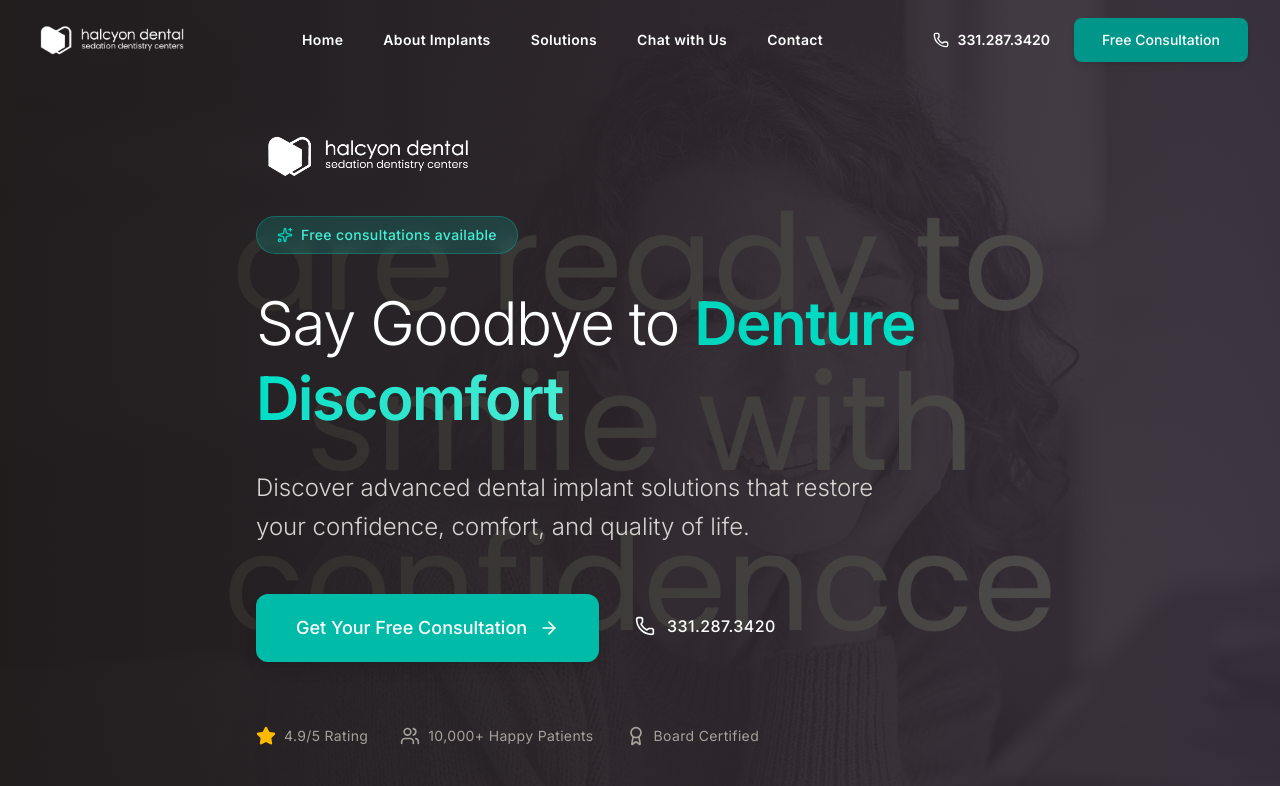
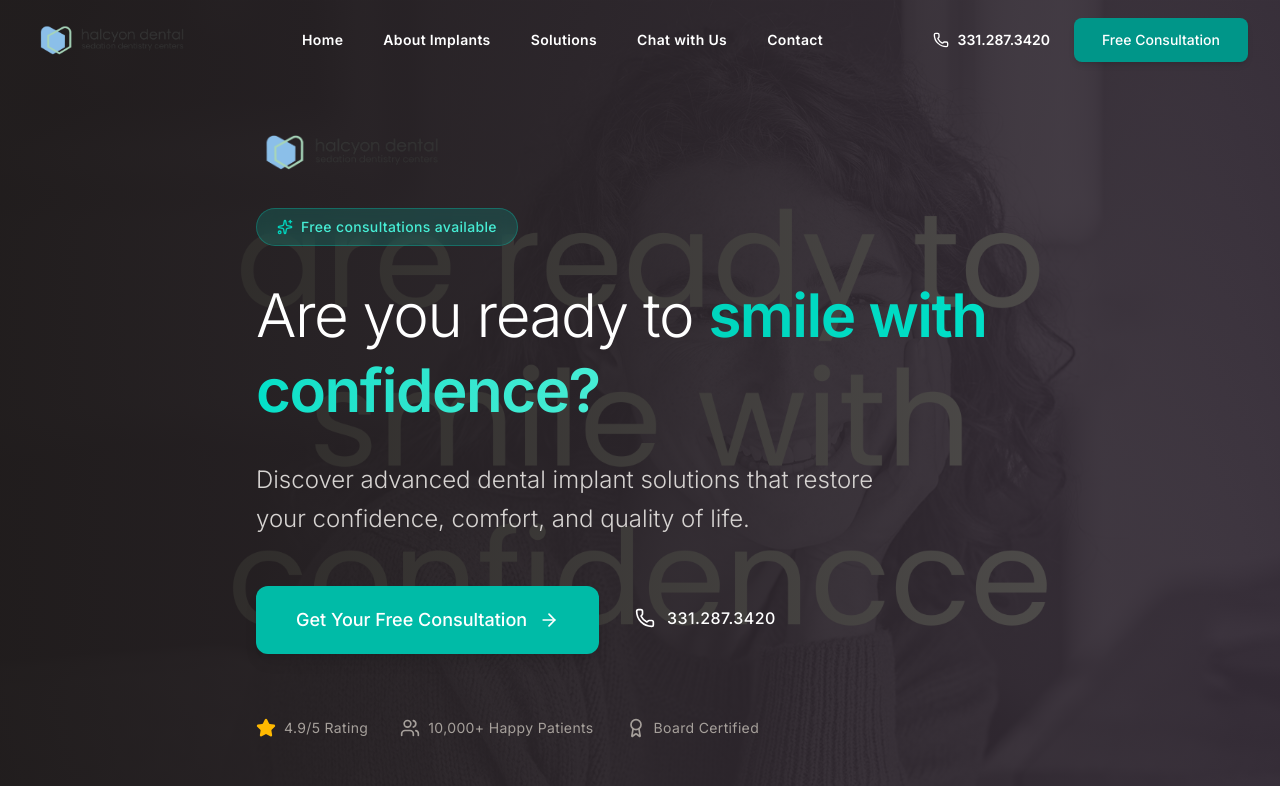
Before and after one commit to joeskim/denturehope, a Next.js app: page / in a window 1280 px wide. Shown: the top 786 px of the page. Built offline with nearby package versions, Linux system fonts and the light colour scheme.

Commit message:
Fix: logo colors restored, navbar text visibility, headline text

```diff
--- a/src/app/page.tsx
+++ b/src/app/page.tsx
@@ -64,9 +64,9 @@
                 <Image
                   src="/photos/updated_horizontal_logo_horizontal.png"
                   alt="DentureHope by Halcyon Dental"
-                  width={220}
-                  height={55}
-                  className="h-14 w-auto brightness-0 invert"
+                  width={200}
+                  height={50}
+                  className="h-12 w-auto"
                   priority
                 />
               </motion.div>
@@ -89,9 +89,9 @@
                 transition={{ delay: 0.3, duration: 0.6 }}
                 className="text-4xl sm:text-5xl md:text-6xl font-light text-white leading-tight tracking-tight"
               >
-                Say Goodbye to{' '}
+                Are you ready to{' '}
                 <span className="bg-gradient-to-r from-teal-400 to-teal-300 bg-clip-text text-transparent font-semibold">
-                  Denture Discomfort
+                  smile with confidence?
                 </span>
               </motion.h1>
 
--- a/src/components/Navbar.tsx
+++ b/src/components/Navbar.tsx
@@ -22,25 +22,22 @@
   return (
     <header
       className={cn(
-        "fixed top-0 left-0 right-0 z-50 transition-all duration-500",
+        "fixed top-0 left-0 right-0 z-50 transition-all duration-300",
         isScrolled
-          ? "bg-white/98 backdrop-blur-md shadow-sm border-b border-stone-200"
+          ? "bg-white shadow-md border-b border-stone-200"
           : "bg-transparent"
       )}
     >
       <nav className="max-w-7xl mx-auto px-6 lg:px-8">
         <div className="flex items-center justify-between h-20">
-          {/* Logo - always visible */}
+          {/* Logo - always visible with proper styling */}
           <Link href="/" className="flex items-center">
             <Image
               src="/photos/updated_horizontal_logo_horizontal.png"
               alt="DentureHope by Halcyon Dental"
               width={180}
               height={45}
-              className={cn(
-                "h-10 w-auto transition-all duration-300",
-                isScrolled ? "brightness-100" : "brightness-0 invert"
-              )}
+              className="h-10 w-auto"
               priority
             />
           </Link>
@@ -54,7 +51,7 @@
                 className={cn(
                   "font-semibold text-sm tracking-wide transition-colors",
                   isScrolled
-                    ? "text-stone-800 hover:text-teal-600"
+                    ? "text-stone-900 hover:text-teal-600"
                     : "text-white hover:text-teal-300"
                 )}
               >
@@ -69,7 +66,7 @@
               href={`tel:${siteConfig.phone}`}
               className={cn(
                 "flex items-center space-x-2 text-sm font-semibold transition-colors",
-                isScrolled ? "text-teal-600 hover:text-teal-700" : "text-white hover:text-teal-300"
+                isScrolled ? "text-teal-700 hover:text-teal-600" : "text-white hover:text-teal-300"
               )}
             >
               <Phone className="w-4 h-4" />
```
